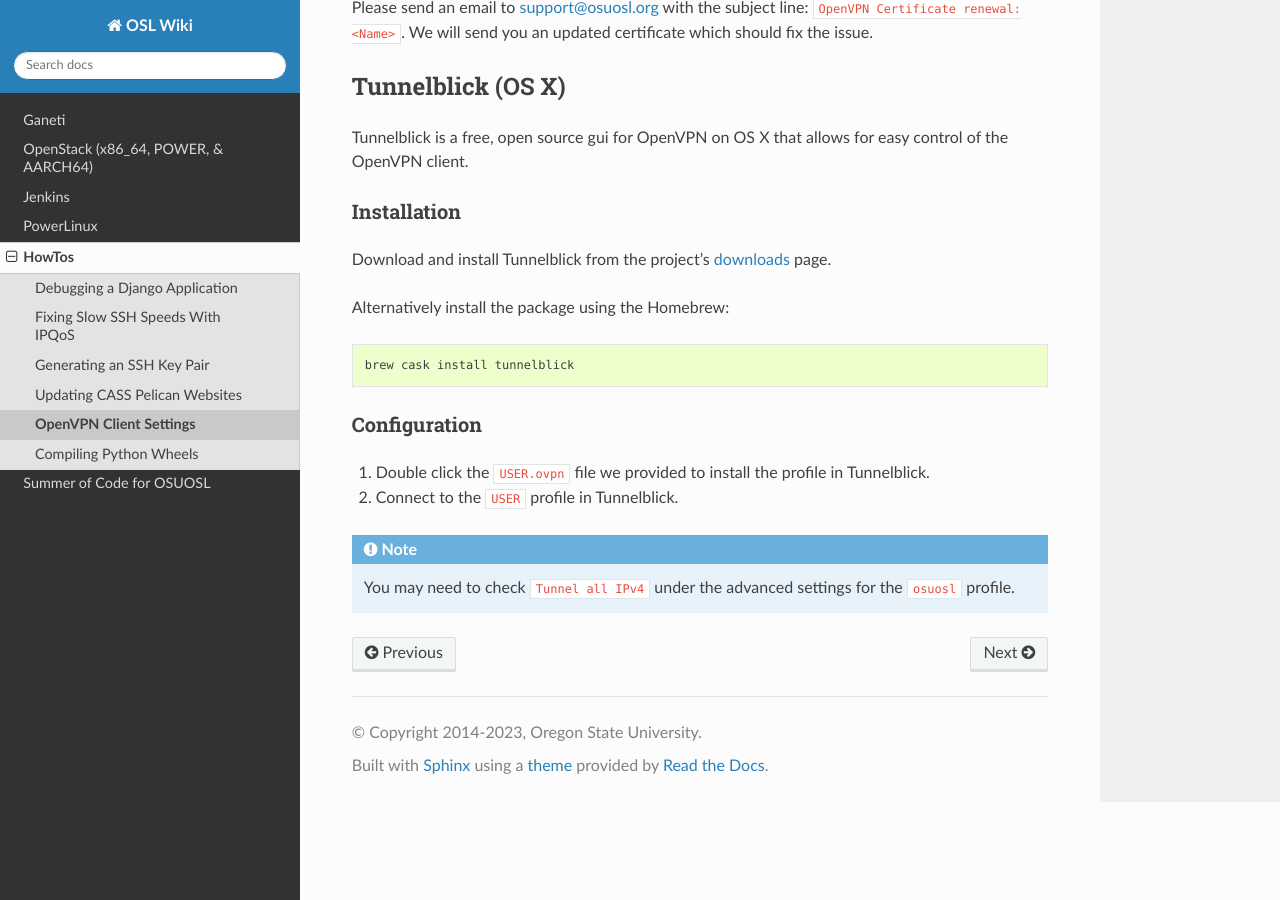
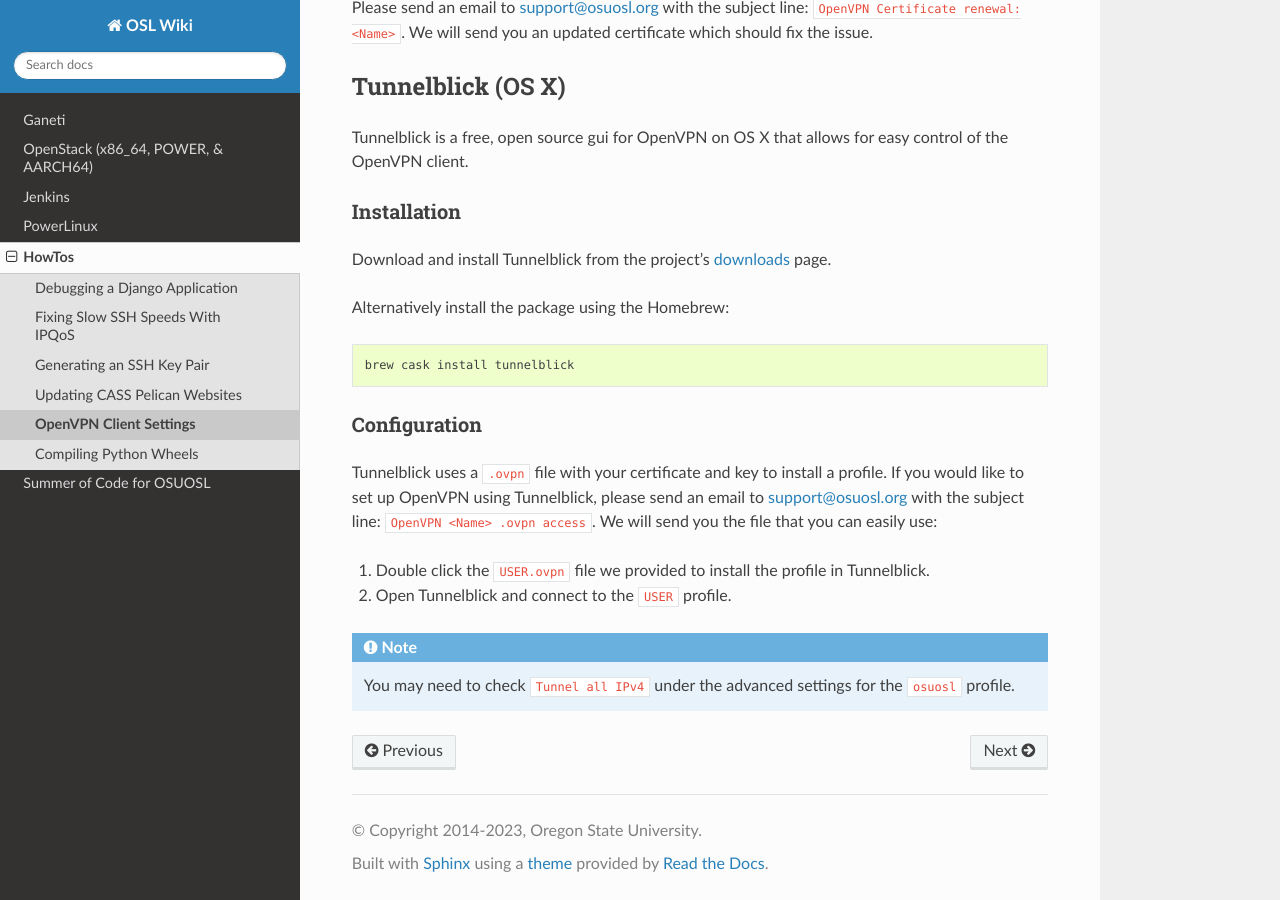
Before and after one commit to osuosl/wiki, a Sphinx documentation site: the page built from source/howtos/vpn_config.rst, in a window 1280 px wide and 900 px high, scrolled down 3337 px. Built offline with Sphinx 7.4.7 and the Read the Docs theme 2.0.0, drawn with Linux system fonts in a browser that asks for light colours.

Commit message:
Added line to request file for access

```diff
--- a/source/howtos/vpn_config.rst
+++ b/source/howtos/vpn_config.rst
@@ -160,9 +160,13 @@
 
 Configuration
 ~~~~~~~~~~~~~
+Tunnelblick uses a ``.ovpn`` file with your certificate and key to install a profile. If you would like to set up
+OpenVPN using Tunnelblick, please send an email to support@osuosl.org with the subject line:
+``OpenVPN <Name> .ovpn access``. We will send you the file that you can easily use:
+
 #.  Double click  the ``USER.ovpn`` file we provided to install the profile in Tunnelblick.
 
-#.  Connect to the ``USER`` profile in Tunnelblick.
+#.  Open Tunnelblick and connect to the ``USER`` profile.
 
 .. note::
 
```
